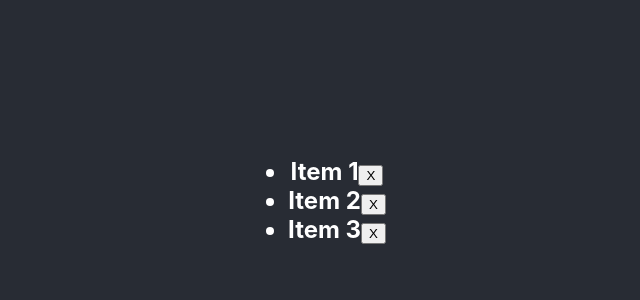
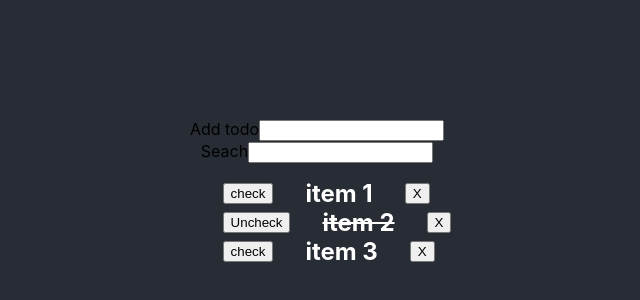
Before and after one commit to DarwinLozada/todos_challenge, a React (Create React App) app: page / in a window 1280 px wide. Shown: the part 200-500 px from the top of the page, without its empty margins (323-963 px from the left). Built offline with nearby package versions, Linux system fonts and the light colour scheme.

Commit message:
add todos store provider

```diff
--- a/src/App.css
+++ b/src/App.css
@@ -8,10 +8,25 @@
   text-align: center;
 }
 
-.items-container li {
+.items-container {
+  display: flex;
+  flex-direction: column;
+}
+
+.todo-item {
+  display: flex;
+  justify-items: center;
+  align-items: center;
+  gap: 2rem;
+  width: 100%;
   font-size: 1.5rem;
   font-weight: bold;
   color: white;
+  list-style: none;
+}
+
+.todo_item__text--completed {
+  text-decoration-line: line-through;
 }
 
 .items-container li::first-letter {
--- a/src/App.js
+++ b/src/App.js
@@ -1,10 +1,28 @@
 import { useEffect } from "react";
 import "./App.css";
+import TodoInput from "./components/AddTodoInput";
+import SearchTodoInput from "./components/SearchTodoInput";
 import TodosList from "./components/TodosList";
 import useTodos from "./stores/todosStore";
 import { SET_ITEMS } from "./stores/todosStore/actions";
 
-const DATA = ["item 1", "item 2", "item 3"];
+const DATA = [
+  {
+    name: "item 1",
+    id: 1,
+    isCompleted: false,
+  },
+  {
+    name: "item 2",
+    id: 2,
+    isCompleted: true,
+  },
+  {
+    name: "item 3",
+    id: 3,
+    isCompleted: false,
+  },
+];
 
 function App() {
   const { state, dispatch } = useTodos();
@@ -19,9 +37,11 @@ function App() {
   }, [dispatch]);
 
   return (
-    <div className="App">
+    <>
+      <TodoInput />
+      <SearchTodoInput />
       <TodosList items={state.items} />
-    </div>
+    </>
   );
 }
 
--- /dev/null
+++ b/src/components/AddTodoInput/index.js
@@ -0,0 +1,32 @@
+import { useState } from "react";
+import useTodos from "../../stores/todosStore";
+import { ADD_ITEM } from "../../stores/todosStore/actions";
+
+export default function AddTodoInput() {
+  const [text, setText] = useState("");
+
+  const { dispatch } = useTodos();
+
+  const handleSubmit = (e) => {
+    e.preventDefault();
+
+    dispatch({
+      type: ADD_ITEM,
+      payload: text,
+    });
+
+    setText("");
+  };
+
+  return (
+    <form onSubmit={handleSubmit}>
+      <label htmlFor="add-todo">Add todo</label>
+      <input
+        type="text"
+        id="add-todo"
+        value={text}
+        onChange={(e) => setText(e.target.value)}
+      ></input>
+    </form>
+  );
+}
--- /dev/null
+++ b/src/components/AppWrapper/index.js
@@ -0,0 +1,12 @@
+import App from "../../App";
+import { TodosProvider } from "../../stores/todosStore";
+
+export default function AppWrapper({ children }) {
+  return (
+    <div className="App">
+      <TodosProvider>
+        <App />
+      </TodosProvider>
+    </div>
+  );
+}
--- /dev/null
+++ b/src/components/SearchTodoInput/index.js
@@ -0,0 +1,30 @@
+import { useState } from "react";
+import useTodos from "../../stores/todosStore";
+import { FILTER_ITEMS } from "../../stores/todosStore/actions";
+
+export default function SearchTodoInput() {
+  const [text, setText] = useState("");
+
+  const { dispatch } = useTodos();
+
+  const handleSubmit = (e) => {
+    e.preventDefault();
+
+    dispatch({
+      type: FILTER_ITEMS,
+      payload: text,
+    });
+  };
+
+  return (
+    <form onSubmit={handleSubmit}>
+      <label htmlFor="search-item">Seach</label>
+      <input
+        type="text"
+        id="search-item"
+        value={text}
+        onChange={(e) => setText(e.target.value)}
+      ></input>
+    </form>
+  );
+}
--- a/src/components/Todo/index.js
+++ b/src/components/Todo/index.js
@@ -1,8 +1,42 @@
+import useTodos from "../../stores/todosStore";
+import {
+  CHECK_ITEM,
+  REMOVE_ITEM,
+  UNCHECK_ITEM,
+} from "../../stores/todosStore/actions";
+
 export default function Todo({ data }) {
+  const { name, isCompleted } = data;
+
+  const { dispatch } = useTodos();
+
+  const handleCheck = () => {
+    dispatch({
+      type: isCompleted ? UNCHECK_ITEM : CHECK_ITEM,
+      payload: data,
+    });
+  };
+
+  const handleDelete = () => {
+    dispatch({
+      type: REMOVE_ITEM,
+      payload: data,
+    });
+  };
+
   return (
-    <li className="todo">
-      {data}
-      <button>X</button>
+    <li className="todo-item">
+      <button onClick={handleCheck}>{isCompleted ? "Uncheck" : "check"}</button>
+      <span
+        className={`todo_item__text ${
+          isCompleted && "todo_item__text--completed"
+        }`}
+      >
+        {name}
+      </span>
+      <button className="todo_item__delete_button" onClick={handleDelete}>
+        X
+      </button>
     </li>
   );
 }
--- a/src/components/TodosList/index.js
+++ b/src/components/TodosList/index.js
@@ -4,7 +4,7 @@ export default function TodosList({ items }) {
   return (
     <ul className="items-container">
       {items.map((item) => (
-        <Todo data={item} />
+        <Todo key={item.id} data={item} />
       ))}
     </ul>
   );
--- a/src/index.js
+++ b/src/index.js
@@ -1,14 +1,14 @@
-import React from 'react';
-import ReactDOM from 'react-dom';
-import './index.css';
-import App from './App';
-import reportWebVitals from './reportWebVitals';
+import React from "react";
+import ReactDOM from "react-dom";
+import AppWrapper from "./components/AppWrapper";
+import "./index.css";
+import reportWebVitals from "./reportWebVitals";
 
 ReactDOM.render(
   <React.StrictMode>
-    <App />
+    <AppWrapper />
   </React.StrictMode>,
-  document.getElementById('root')
+  document.getElementById("root")
 );
 
 // If you want to start measuring performance in your app, pass a function
--- a/src/stores/todosStore/actions.js
+++ b/src/stores/todosStore/actions.js
@@ -1,3 +1,6 @@
 export const SET_ITEMS = "set_items";
 export const ADD_ITEM = "add_item";
 export const REMOVE_ITEM = "remove_item";
+export const FILTER_ITEMS = "filter_items";
+export const CHECK_ITEM = "check_item";
+export const UNCHECK_ITEM = "uncheck_item";
--- a/src/stores/todosStore/index.js
+++ b/src/stores/todosStore/index.js
@@ -1,15 +1,22 @@
-import { useReducer } from "react";
+import { createContext, useContext, useReducer } from "react";
 import todosReducer from "./reducer";
 
 const initialState = {
   items: [],
 };
 
-export default function useTodos() {
+const TodosContext = createContext();
+
+export const TodosProvider = ({ children }) => {
   const [state, dispatch] = useReducer(todosReducer, initialState);
 
-  return {
-    state,
-    dispatch,
-  };
+  return (
+    <TodosContext.Provider value={{ state, dispatch }}>
+      {children}
+    </TodosContext.Provider>
+  );
+};
+
+export default function useTodos() {
+  return useContext(TodosContext);
 }
--- a/src/stores/todosStore/reducer.js
+++ b/src/stores/todosStore/reducer.js
@@ -1,4 +1,4 @@
-import { ADD_ITEM, REMOVE_ITEM, SET_ITEMS } from "./actions";
+import { ADD_ITEM, FILTER_ITEMS, REMOVE_ITEM, SET_ITEMS } from "./actions";
 
 export default function todosReducer(state, action) {
   switch (action.type) {
@@ -10,16 +10,33 @@ export default function todosReducer(state, action) {
     }
 
     case ADD_ITEM: {
+      console.log("add", state);
       return {
         ...state,
-        items: state.items.concat(action.payload.item),
+        items: state.items.concat([
+          {
+            name: action.payload,
+            id:
+              state.items.length > 0
+                ? state.items[state.items.length - 1].id + 1
+                : 1,
+            isCompleted: false,
+          },
+        ]),
       };
     }
 
     case REMOVE_ITEM: {
       return {
         ...state,
-        items: state.items.filter((item) => item.id !== action.payload.item.id),
+        items: state.items.filter((item) => item.id !== action.payload.id),
+      };
+    }
+
+    case FILTER_ITEMS: {
+      return {
+        ...state,
+        items: state.items.filter((item) => item.name.includes(action.payload)),
       };
     }
 
```
